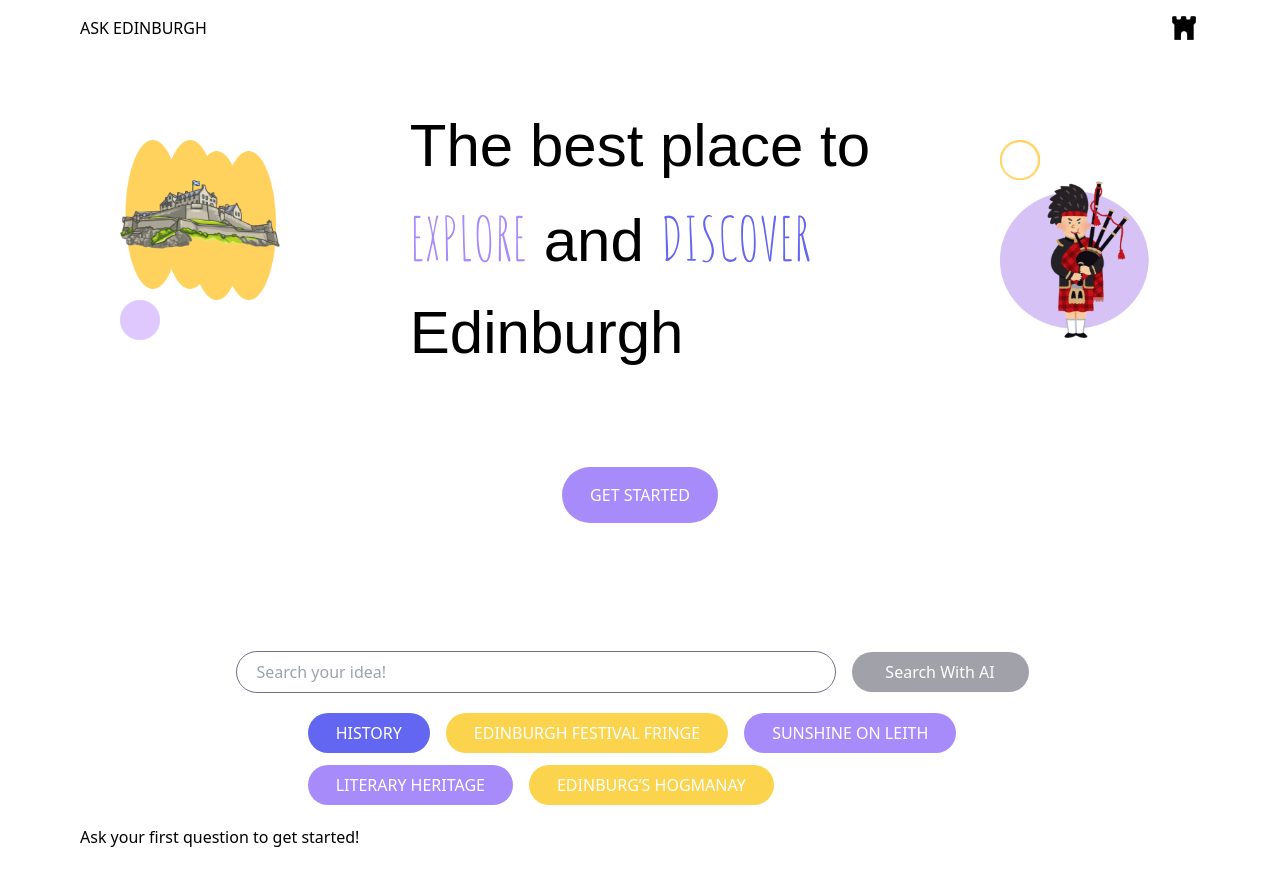
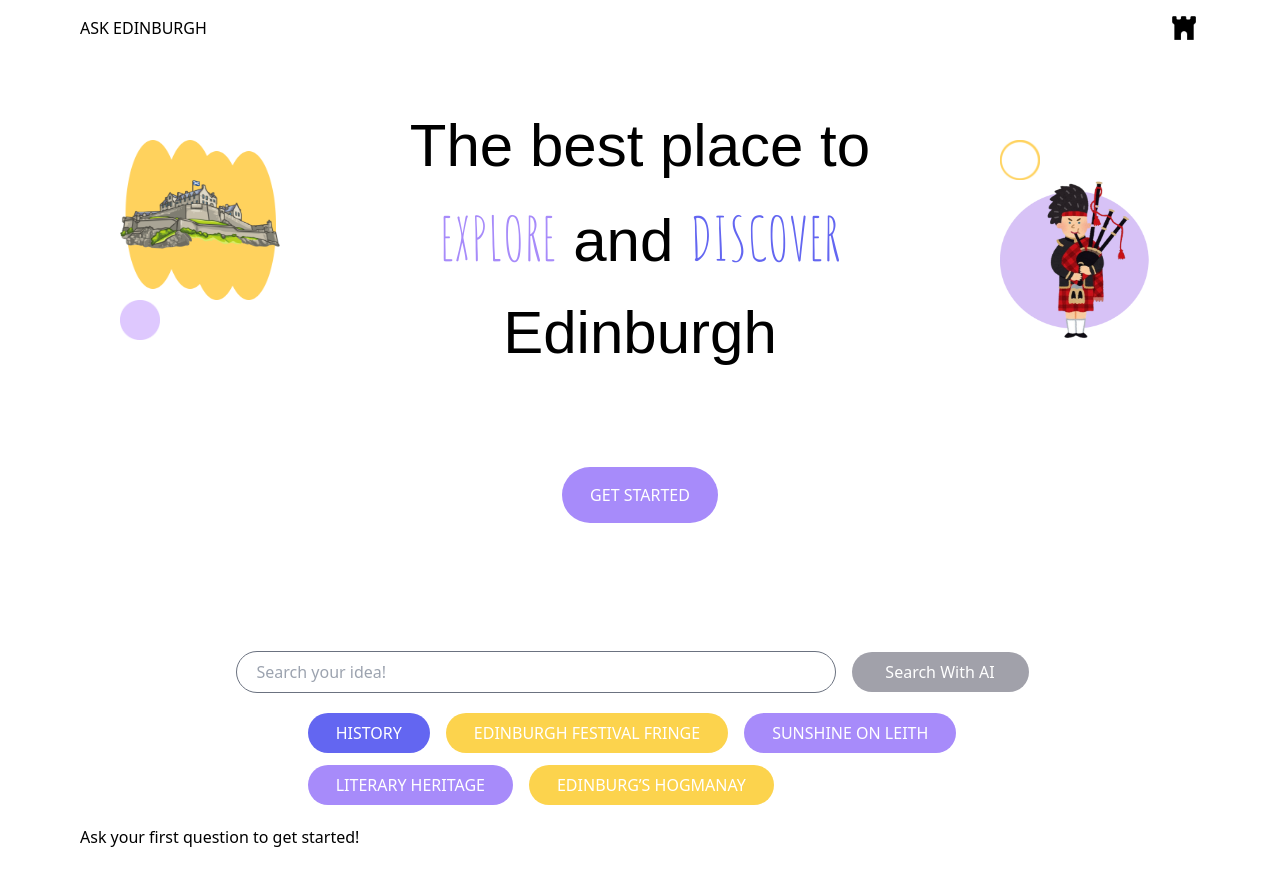
Before and after one commit to xiaowuuu/ask_edinburgh, a React (Vite) app in the folder client/: page / in a window 1280 px wide. Shown: the top 886 px of the page. Built offline with nearby package versions, Linux system fonts and the light colour scheme; no server answers; a web font is replaced by a local one.

Commit message:
add text center

```diff
--- a/client/src/components/HomePage/Header.tsx
+++ b/client/src/components/HomePage/Header.tsx
@@ -18,7 +18,7 @@ function Header () {
         <img src={castle} alt={castle} className='lg:h-40 lg:w-40 md:h-10 md:w-10'/>
         <img src={purple} alt={purple} className=' lg:h-10 lg:w-10 md:h-3 md:w-3'/>
       </div>
-    <div className='p-10'>
+    <div className='p-10 text-center'>
     <p className='text-6xl font-ABeeZee mb-8'>The best place to</p>
     <p className='text-6xl font-amatic mb-8'>
     <span className='text-violet-400'>EXPLORE</span>
```
